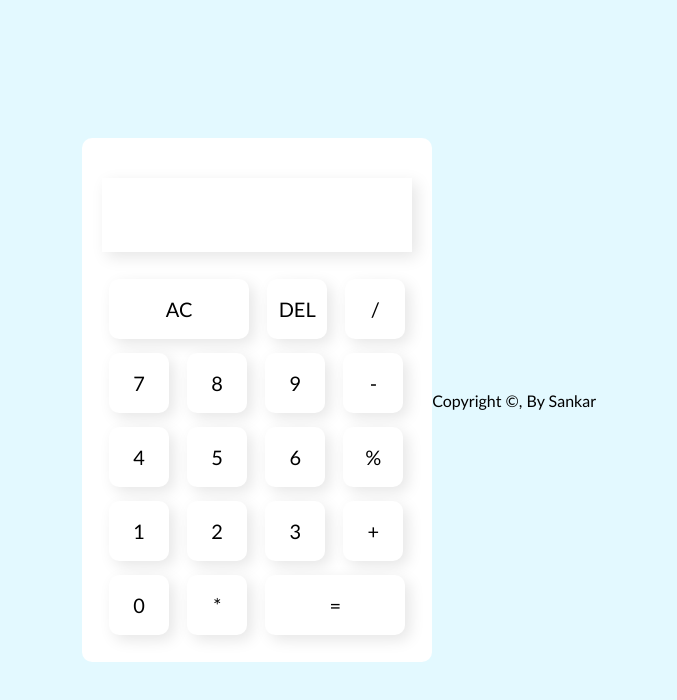
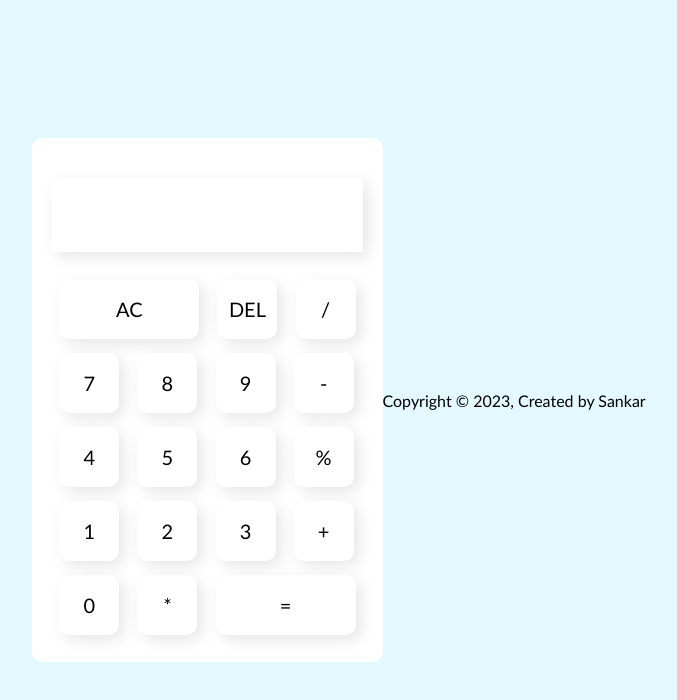
Before and after one commit to Sankar-2006/simpleCalculator, a plain HTML site: page index.html in a window 1280 px wide. Shown: the whole page, without its empty margins (301-978 px from the left). Drawn offline with Linux system fonts and the light colour scheme.

Commit message:
Update index.html

```diff
--- a/index.html
+++ b/index.html
@@ -56,7 +56,7 @@
 
     </section>
 
-    <p> Copyright &copy, By Sankar</p>
+     <p>Copyright &copy; 2023, Created by Sankar</p>
 
 </body>
 
```
